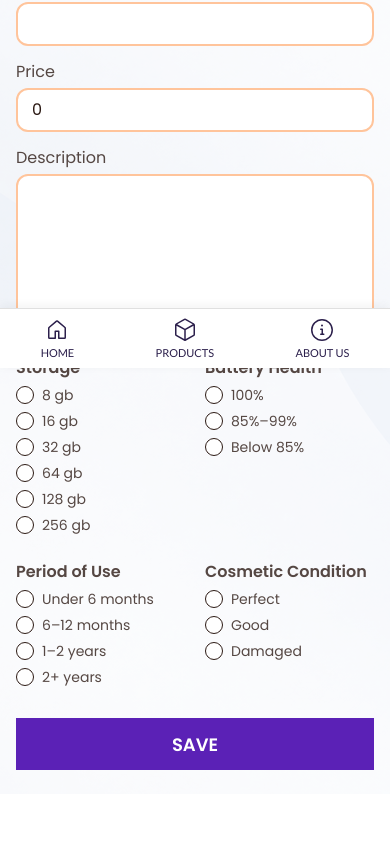
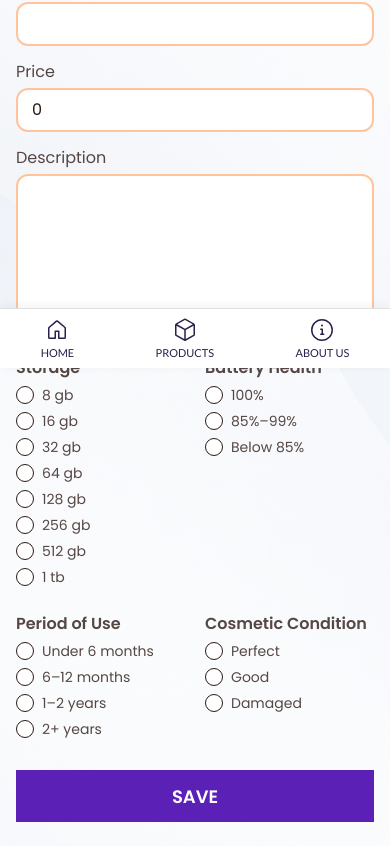
Before and after one commit to genaMV-dev/fonik, a Next.js app: page /sell in a window 390 px wide. Shown: the part 476-1322 px from the top of the page. Before the commit the page ends 1270 px from the top, so only its background shows below. Built offline with nearby package versions, Linux system fonts and the light colour scheme; no server answers.

Commit message:
feat: add additional storage options for phone form

```diff
--- a/components/PhoneForm/PhoneForm.tsx
+++ b/components/PhoneForm/PhoneForm.tsx
@@ -175,6 +175,8 @@ const PhoneForm = ({ initialValues, onSubmit }: PhoneFormProps) => {
                       ["64", "64 gb"],
                       ["128", "128 gb"],
                       ["256", "256 gb"],
+                      ["512", "512 gb"],
+                      ["1000", "1 tb"],
                     ])}
                   </div>
                   <div className={css.radioForm}>
```
